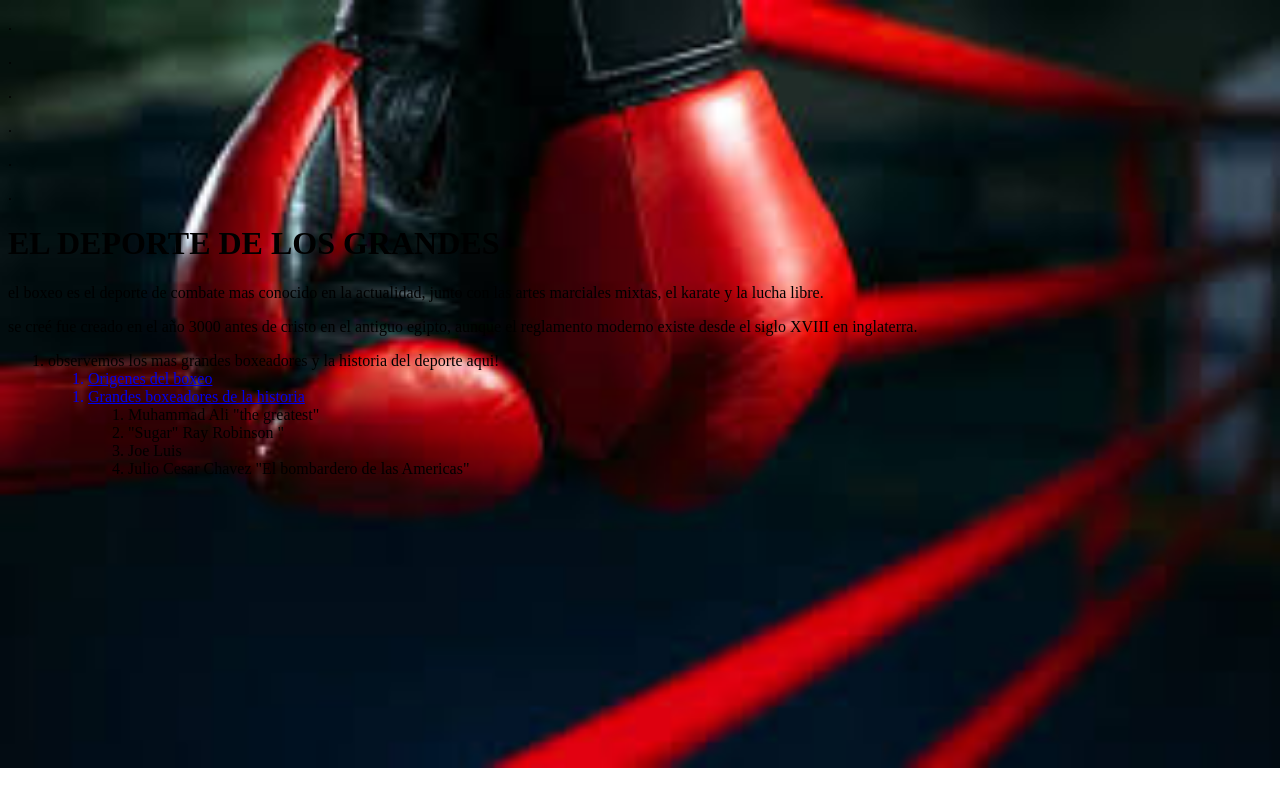
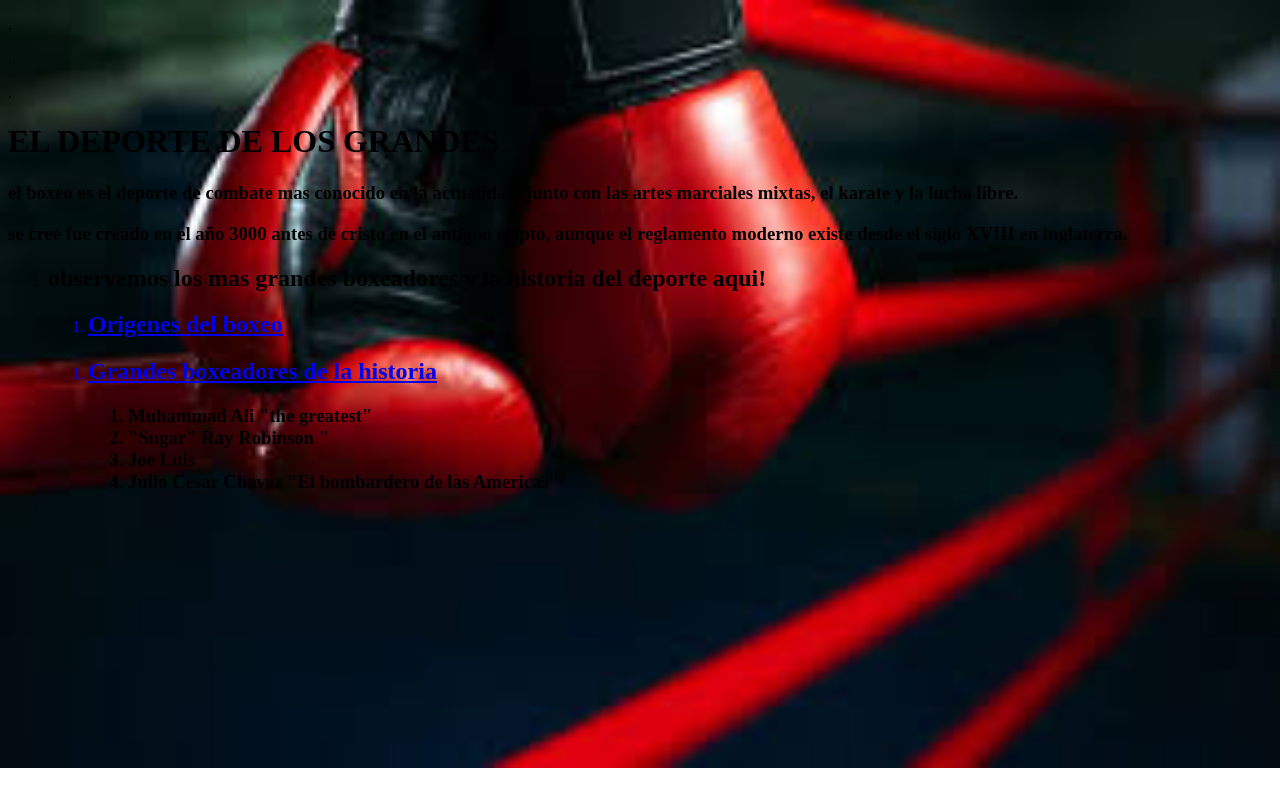
Before and after one commit to emilianoFerr/boxeo.github.io, a plain HTML site: page index.html in a window 1280 px wide. Drawn offline with Linux system fonts and the light colour scheme.

Commit message:
Add files via upload

```diff
--- a/index.html
+++ b/index.html
@@ -16,29 +16,27 @@
 	<p>.</p>
 	<p>.</p>
 	<p>.</p>
-	<p>.</p>
-	<p>.</p>
-	<p>.</p>
 	<h1>EL DEPORTE DE LOS GRANDES</h1>
 	</p>
-	<p>el boxeo es el deporte de combate mas conocido en la actualidad, junto con las artes marciales mixtas, el karate y la lucha libre.</p>
-	<p>se creé fue creado en el año 3000 antes de cristo en el antiguo egipto, aunque el reglamento moderno existe desde el siglo XVIII en inglaterra.</p>
+	<p><h3><strong>el boxeo es el deporte de combate mas conocido en la actualidad, junto con las artes marciales mixtas, el karate y la lucha libre.</strong></h3></p>
+	<p><h3>se creé fue creado en el año 3000 antes de cristo en el antiguo egipto, aunque el reglamento moderno existe desde el siglo XVIII en inglaterra.</h3></p>
 	<ol>
-			<li>observemos los mas grandes boxeadores y la historia del deporte aqui!</li>
+			<li><h2>observemos los mas grandes boxeadores y la historia del deporte aqui!</h2></li>
 				<ol>
 			<a href="nuevo1.html">
-			<li>Origenes del boxeo</li>
+			<li><h2>Origenes del boxeo<h2></li>
 			</a>
 				</ol>
 				<ol>
 			<a href="nuevo2.html">
-			<li>Grandes boxeadores de la historia</li>
+			<li><strong><h2>Grandes boxeadores de la historia</strong></h2></li>
 			</a>
-				<ol>
+				<ol><h3><strong>
 				<li>Muhammad Ali "the greatest"</li>
 				<li>"Sugar" Ray Robinson "</li>
 				<li>Joe Luis</li>
 				<li>Julio Cesar Chavez "El bombardero de las Americas"</li>
+				</strong></h3>
 				</ol>
 	</ol>
 
```
